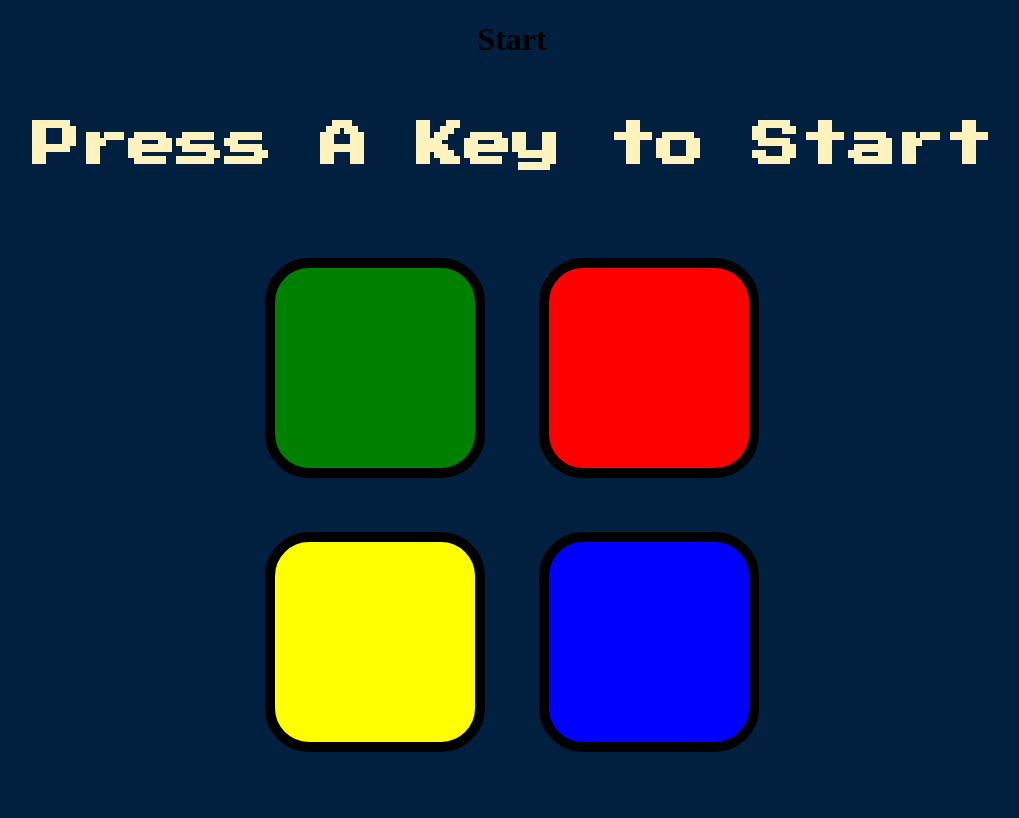
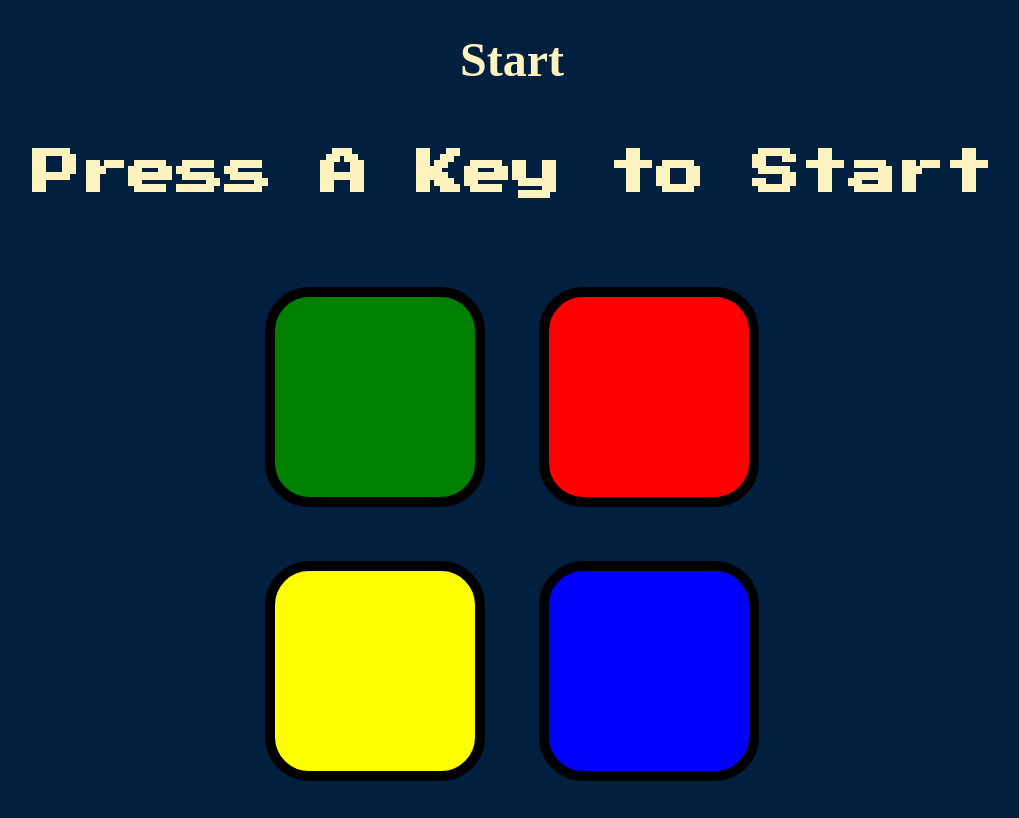
Before and after one commit to Bagdavadze123/simon-game, a plain HTML site: page index.html in a window 1280 px wide. Shown: the whole page, without its empty margins (128-1147 px from the left). Drawn offline with nearby package versions, Linux system fonts and the light colour scheme.

Commit message:
Update styles.css

```diff
--- a/styles.css
+++ b/styles.css
@@ -1,6 +1,10 @@
 body {
   text-align: center;
   background-color: #011F3F;
+}
+.star {
+  font-size: 3rem;
+  color: #FEF2BF;
 }
 
 #level-title {
```
